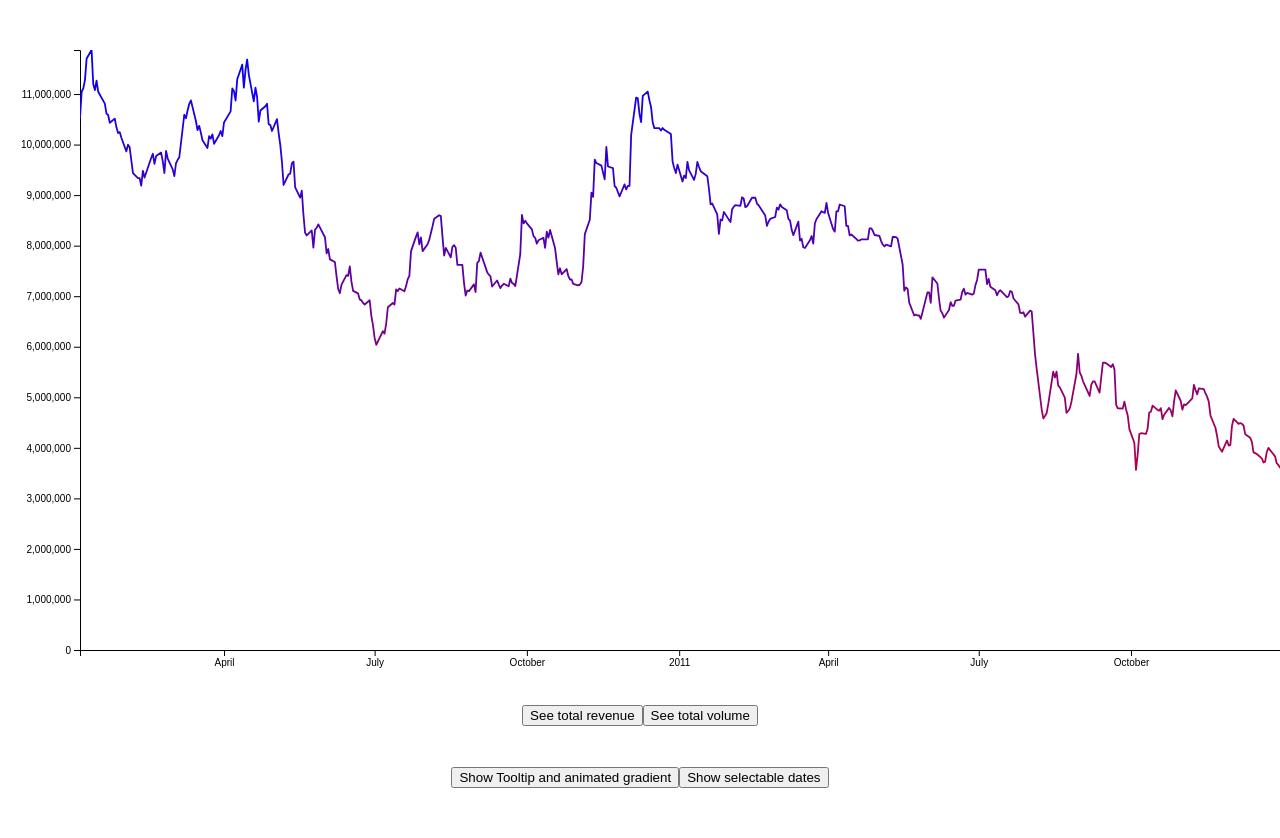
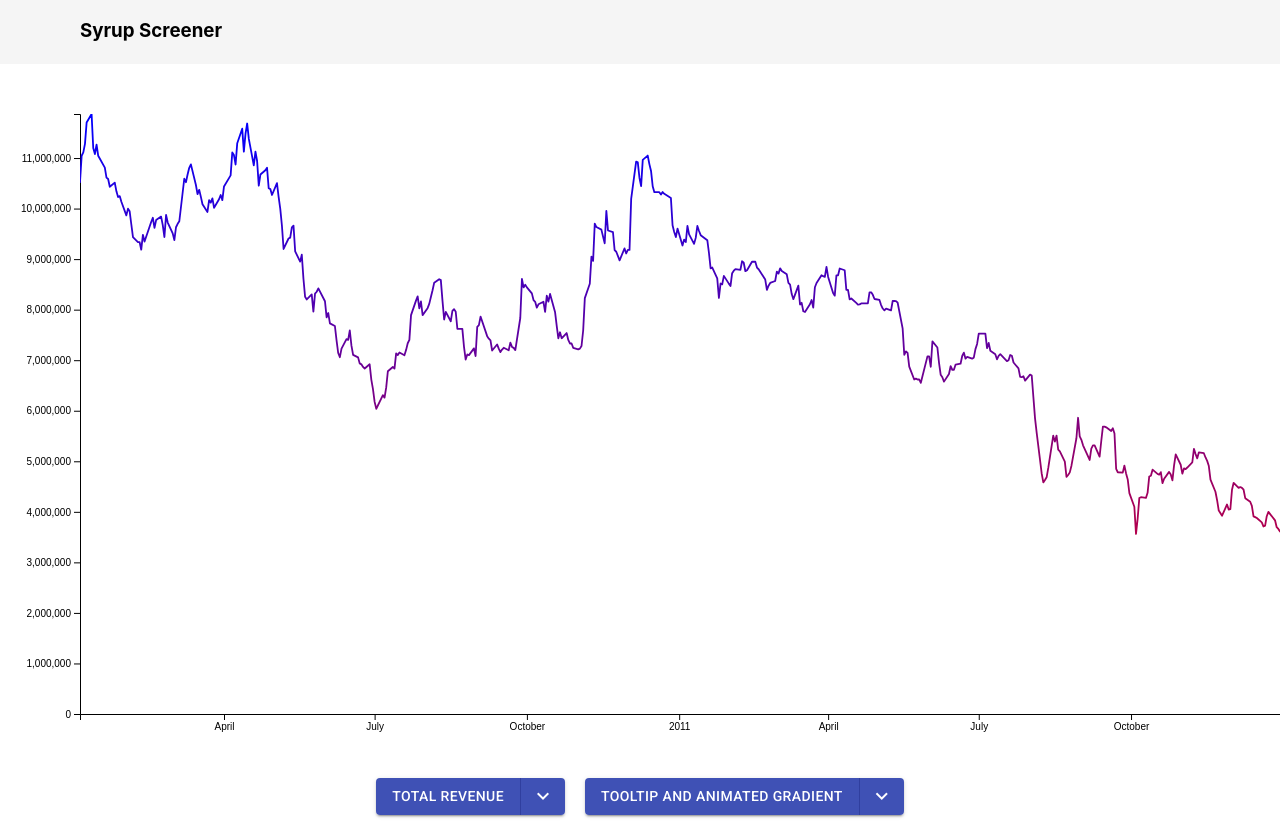
Before and after one commit to Nnanyielugo/d3-task, a React (Create React App) app: page / in a window 1280 px wide. Shown: the top 838 px of the page. Before the commit the page ends 801 px from the top, so only its background shows below. Built offline with nearby package versions, Linux system fonts and the light colour scheme.

Commit message:
App bar and proper buttons

```diff
--- a/package.json
+++ b/package.json
@@ -4,6 +4,8 @@
   "version": "0.1.0",
   "private": true,
   "dependencies": {
+    "@material-ui/core": "^4.12.2",
+    "@material-ui/icons": "^4.11.2",
     "@testing-library/jest-dom": "^5.14.1",
     "@testing-library/react": "^11.2.7",
     "@testing-library/user-event": "^12.8.3",
--- a/public/index.html
+++ b/public/index.html
@@ -3,6 +3,14 @@
   <head>
     <meta charset="utf-8" />
     <link rel="icon" href="%PUBLIC_URL%/favicon.ico" />
+    <link
+      rel="stylesheet"
+      href="https://fonts.googleapis.com/css?family=Roboto:300,400,500,700&display=swap"
+    />
+    <link
+      rel="stylesheet"
+      href="https://fonts.googleapis.com/icon?family=Material+Icons"
+    />
     <meta name="viewport" content="width=device-width, initial-scale=1" />
     <meta name="theme-color" content="#000000" />
     <meta
--- a/src/App.tsx
+++ b/src/App.tsx
@@ -1,5 +1,6 @@
 import React from 'react';
 import Chart from './Chart';
+import Header from './Header';
 import logo from './logo.svg';
 import './App.css';
 
@@ -7,6 +8,7 @@ function App() {
   return (
     <div className="App">
       {/* <header className="App-header"></header> */}
+      <Header />
       <Chart />
     </div>
   );
--- a/src/Chart.tsx
+++ b/src/Chart.tsx
@@ -1,21 +1,33 @@
 import * as React from 'react';
 import * as d3 from 'd3';
 
+import { create, cleanup, draw } from './draw';
+import SplitButton from './SplitButton';
+
 import type { Ref } from './interfaces';
-import { create, cleanup, draw } from './draw';
 interface ChartData {
   date: Date;
   value: number;
 }
 
+const valueMap = {
+  total_revenue: 'total_rev',
+  total_volume: 'total_vol',
+};
+
+const dataOptions = [
+  { label: 'Total Revenue', value: 'total_revenue' },
+  { label: 'Total Volume', value: 'total_volume' },
+];
+const chartTypeOptions = [
+  { label: 'Tooltip and Animated Gradient', value: true },
+  { label: 'Selectable Dates', value: false },
+];
+
 const Chart = () => {
   const ref: Ref = React.createRef();
   const [chartType, setChartType] = React.useState('total_revenue');
   const [showInteraction, setShowInteraction] = React.useState(true);
-  const valueMap = {
-    total_revenue: 'total_rev',
-    total_volume: 'total_vol',
-  };
 
   React.useEffect(() => {
     d3.dsv(
@@ -46,21 +58,11 @@ const Chart = () => {
   return (
     <>
       <div id="chart" ref={ref} />
-      <button onClick={() => handleChangeChartType('total_revenue')}>
-        See total revenue
-      </button>
-      <button onClick={() => handleChangeChartType('total_volume')}>
-        See total volume
-      </button>
-      <br />
-      <br />
-      <br />
-      <button onClick={() => handleChangeInteraction(true)}>
-        Show Tooltip and animated gradient
-      </button>
-      <button onClick={() => handleChangeInteraction(false)}>
-        Show selectable dates
-      </button>
+      <SplitButton handleClick={handleChangeChartType} options={dataOptions} />
+      <SplitButton
+        handleClick={handleChangeInteraction}
+        options={chartTypeOptions}
+      />
     </>
   );
 };
--- /dev/null
+++ b/src/Header.tsx
@@ -0,0 +1,27 @@
+import * as React from 'react';
+import Box from '@material-ui/core/Box';
+import AppBar from '@material-ui/core/Toolbar';
+import { styled } from '@material-ui/core/styles';
+
+const CustomAppBar = styled(AppBar)({
+  flexGrow: 1,
+  backgroundColor: 'whitesmoke',
+  margin: 0,
+  padding: 0,
+  alignItems: 'flex-start',
+  height: 10,
+});
+
+const AppBarText = styled('h3')({
+  marginLeft: 80,
+});
+
+export default function Header() {
+  return (
+    <Box sx={{ flexGrow: 1 }}>
+      <CustomAppBar>
+        <AppBarText>Syrup Screener</AppBarText>
+      </CustomAppBar>
+    </Box>
+  );
+}
--- /dev/null
+++ b/src/SplitButton.tsx
@@ -0,0 +1,109 @@
+import * as React from 'react';
+import Grid from '@material-ui/core/Grid';
+import Button from '@material-ui/core/Button';
+import ButtonGroup from '@material-ui/core/ButtonGroup';
+import Icon from '@material-ui/core/Icon';
+import ClickAwayListener from '@material-ui/core/ClickAwayListener';
+import Grow from '@material-ui/core/Grow';
+import Paper from '@material-ui/core/Paper';
+import Popper from '@material-ui/core/Popper';
+import MenuItem from '@material-ui/core/MenuItem';
+import MenuList from '@material-ui/core/MenuList';
+
+import type { FunctionComponent } from 'react';
+
+interface Options {
+  label: string;
+  value: string | boolean;
+}
+interface AppProps {
+  options: Options[];
+  handleClick: (option: any) => void;
+}
+const SplitButton: FunctionComponent<AppProps> = ({
+  options,
+  handleClick,
+}): JSX.Element => {
+  const [open, setOpen] = React.useState(false);
+  const anchorRef = React.useRef<HTMLDivElement>(null);
+  const [selectedIndex, setSelectedIndex] = React.useState(0);
+
+  const handleMenuItemClick = (index: number) => {
+    setSelectedIndex(index);
+    const selectedItem = options[index];
+    handleClick(selectedItem.value);
+    setOpen(false);
+  };
+
+  const handleToggle = () => {
+    setOpen((prevOpen) => !prevOpen);
+  };
+
+  const handleClose = (event: React.MouseEvent<Document, MouseEvent>) => {
+    if (anchorRef.current && anchorRef.current.contains(event.target as Node)) {
+      return;
+    }
+    setOpen(false);
+  };
+
+  return (
+    <>
+      <ButtonGroup
+        variant="contained"
+        color="primary"
+        ref={anchorRef}
+        aria-label="split button"
+        style={{ margin: 10 }}
+      >
+        <Button>{options[selectedIndex].label}</Button>
+        <Button
+          color="primary"
+          size="small"
+          aria-controls={open ? 'split-button-menu' : undefined}
+          aria-expanded={open ? 'true' : undefined}
+          aria-label="select merge strategy"
+          aria-haspopup="menu"
+          onClick={handleToggle}
+        >
+          <Icon>expand_more</Icon>
+        </Button>
+      </ButtonGroup>
+      <Popper
+        open={open}
+        anchorEl={anchorRef.current}
+        role={undefined}
+        transition
+        disablePortal
+      >
+        {({ TransitionProps, placement }) => (
+          <Grow
+            {...TransitionProps}
+            style={{
+              transformOrigin:
+                placement === 'bottom' ? 'center top' : 'center bottom',
+            }}
+          >
+            <Paper>
+              <ClickAwayListener onClickAway={handleClose}>
+                <MenuList id="split-button-menu">
+                  {options.map((option, index) => (
+                    <MenuItem
+                      key={option.label}
+                      disabled={index === 2}
+                      selected={index === selectedIndex}
+                      onClick={() => handleMenuItemClick(index)}
+                    >
+                      {option.label}
+                    </MenuItem>
+                  ))}
+                </MenuList>
+              </ClickAwayListener>
+            </Paper>
+          </Grow>
+        )}
+      </Popper>
+    </>
+  );
+};
+
+export default SplitButton;
```
Also changed, not shown: 1 other file (tests, documents, lock files or other folders).
